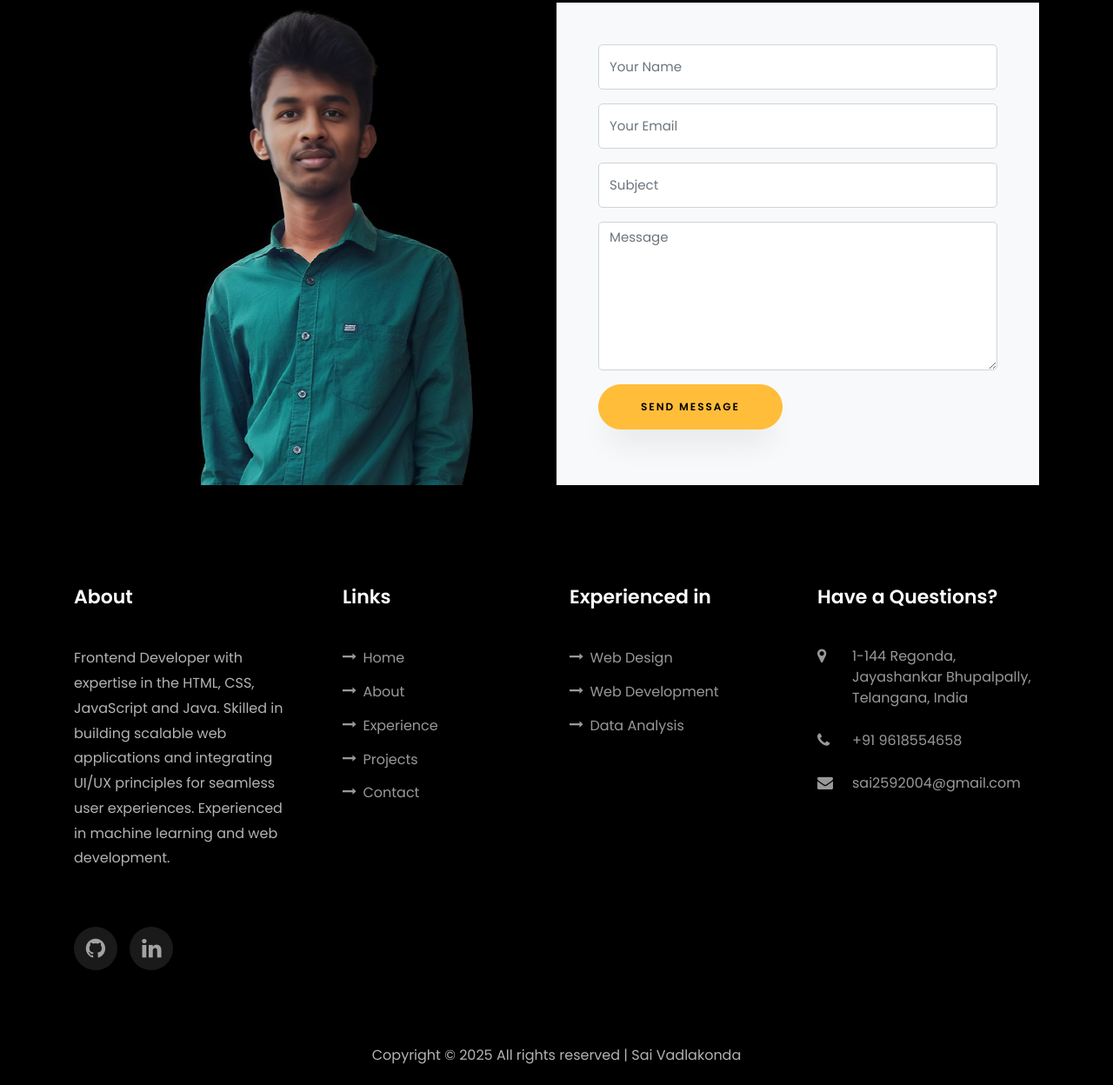
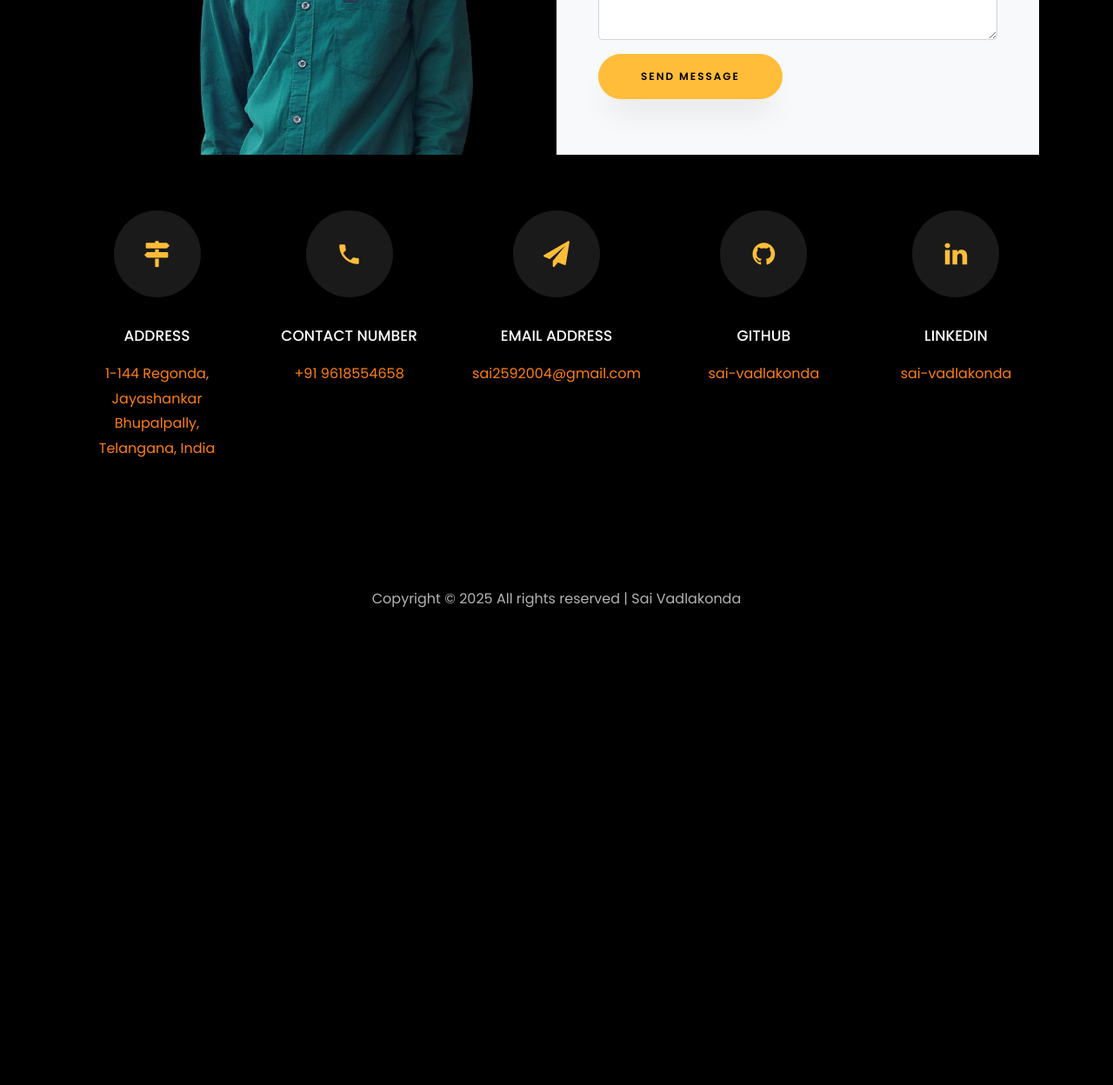
Before and after one commit to sai-vadlakonda/Sai-Portfolio, a plain HTML site: page index.html in a window 1280 px wide. Shown: the part 5748-6996 px from the top of the page at 87% size. After the commit the page ends 6580 px from the top, so only its background shows below. Drawn offline with Linux system fonts and the light colour scheme; files whose address does not match are found by name.

Commit message:
Made changes in footer

```diff
--- a/index.html
+++ b/index.html
@@ -402,41 +402,8 @@
 			</div>
 		</div>
 
-			<div class="row justify-content-center">
-				<div class="col-md-6 col-lg-3 d-flex ftco-animate">
-					<div class="align-self-stretch box p-4 text-center">
-						<div class="icon d-flex align-items-center justify-content-center">
-							<span class="icon-map-signs"></span>
-						</div>
-						<h3 class="mb-4">Address</h3>
-						<p><a href="https://www.google.com/maps/search/?api=1&query=1-144+Regonda,+Jayashankar+Bhupalpally,+Telangana,+India"
-								target="_blank" style="color: #fd7e14;">1-144 Regonda, Jayashankar Bhupalpally,
-								Telangana, India</a></p>
-					</div>
-				</div>
-
-				<div class="col-md-6 col-lg-3 d-flex ftco-animate">
-					<div class="align-self-stretch box p-4 text-center">
-						<div class="icon d-flex align-items-center justify-content-center">
-							<span class="icon-phone2"></span>
-						</div>
-						<h3 class="mb-4">Contact Number</h3>
-						<p><a href="tel:+919618554658" style="color: #fd7e14;">+91 9618554658</a></p>
-					</div>
-				</div>
-
-				<div class="col-md-6 col-lg-3 d-flex ftco-animate">
-					<div class="align-self-stretch box p-4 text-center">
-						<div class="icon d-flex align-items-center justify-content-center">
-							<span class="icon-paper-plane"></span>
-						</div>
-						<h3 class="mb-4">Email Address</h3>
-						<p><a href="mailto:sai2592004@gmail.com" style="color: #fd7e14;">sai2592004@gmail.com</a></p>
-					</div>
-				</div>
-			</div>
-
-			<div class="row no-gutters block-9 mt-5">
+		<!-- Contact Form FIRST -->
+		<div class="row no-gutters block-9 mb-5">
 			<div class="col-md-6 d-flex">
 				<div class="img w-100"
 					style="background-image: url('images/pic1.jpg'); background-size: cover; background-position: center; min-height: 400px;">
@@ -465,92 +432,71 @@
 				</form>
 			</div>
 		</div>
+
+		<!-- Contact Links AFTER -->
+		<div class="row justify-content-center flex-nowrap gx-2">
+			<div class="col-lg d-flex ftco-animate">
+				<div class="align-self-stretch box p-3 text-center">
+					<div class="icon d-flex align-items-center justify-content-center">
+						<span class="icon-map-signs"></span>
 					</div>
-	</section>
-
-
-
-	<footer class="ftco-footer ftco-section">
-		<div class="container">
-			<div class="row mb-5">
-				<div class="col-md">
-					<div class="ftco-footer-widget mb-4">
-						<h2 class="ftco-heading-2">About</h2>
-						<p>Frontend Developer with expertise in the HTML, CSS, JavaScript and Java. Skilled in
-							building scalable web applications and integrating UI/UX principles for seamless user
-							experiences.
-							Experienced in machine learning and web development.</p>
-						<ul class="ftco-footer-social list-unstyled float-md-left float-lft mt-5">
-							<li class="ftco-animate">
-								<a href="https://github.com/sai-vadlakonda" target="_blank">
-									<span class="icon-github"></span>
+					<h3 class="mb-3">Address</h3>
+					<p>
+						<a href="https://www.google.com/maps/search/?api=1&query=1-144+Regonda,+Jayashankar+Bhupalpally,+Telangana,+India"
+							target="_blank" style="color: #fd7e14;">
+							1-144 Regonda, Jayashankar Bhupalpally, Telangana, India
 						</a>
-							</li>
-							<li class="ftco-animate">
-								<a href="https://www.linkedin.com/in/sai-vadlakonda/" target="_blank">
-									<span class="icon-linkedin"></span>
-								</a>
-							</li>
-						</ul>
-
+					</p>
 				</div>
 			</div>
-				<div class="col-md">
-					<div class="ftco-footer-widget mb-4 ml-md-4">
-						<h2 class="ftco-heading-2">Links</h2>
-						<ul class="list-unstyled">
-							<li><a href="#home-section"><span class="icon-long-arrow-right mr-2"></span>Home</a></li>
-							<li><a href="#about-section"><span class="icon-long-arrow-right mr-2"></span>About</a></li>
-							<li><a href="#services-section"><span
-										class="icon-long-arrow-right mr-2"></span>Experience</a></li>
-							<li><a href="#projects-section"><span class="icon-long-arrow-right mr-2"></span>Projects</a>
-							</li>
-							<li><a href="#contact-section"><span class="icon-long-arrow-right mr-2"></span>Contact</a>
-							</li>
-						</ul>
+
+			<div class="col-lg d-flex ftco-animate">
+				<div class="align-self-stretch box p-3 text-center">
+					<div class="icon d-flex align-items-center justify-content-center">
+						<span class="icon-phone2"></span>
+					</div>
+					<h3 class="mb-3">Contact Number</h3>
+					<p><a href="tel:+919618554658" style="color: #fd7e14;">+91 9618554658</a></p>
 				</div>
 			</div>
-				<div class="col-md">
-					<div class="ftco-footer-widget mb-4">
-						<h2 class="ftco-heading-2">Experienced in</h2>
-						<ul class="list-unstyled">
-							<li><span class="icon-long-arrow-right mr-2"></span>Web Design</li>
-							<li><span class="icon-long-arrow-right mr-2"></span>Web Development</li>
-							<li><span class="icon-long-arrow-right mr-2"></span>Data Analysis</li>
-						</ul>
+
+			<div class="col-lg d-flex ftco-animate">
+				<div class="align-self-stretch box p-3 text-center">
+					<div class="icon d-flex align-items-center justify-content-center">
+						<span class="icon-paper-plane"></span>
+					</div>
+					<h3 class="mb-3">Email Address</h3>
+					<p><a href="mailto:sai2592004@gmail.com" style="color: #fd7e14;">sai2592004@gmail.com</a></p>
 				</div>
 			</div>
-				<div class="col-md">
-					<div class="ftco-footer-widget mb-4">
-						<h2 class="ftco-heading-2">Have a Questions?</h2>
-						<div class="block-23 mb-3">
-							<ul>
-								<li>
-									<a href="https://www.google.com/maps/search/?api=1&query=1-144+Regonda,+Jayashankar+Bhupalpally,+Telangana,+India"
-										target="_blank">
-										<span class="icon icon-map-marker"></span>
-										<span class="text">1-144 Regonda, Jayashankar Bhupalpally, Telangana,
-											India</span>
-									</a>
-								</li>
-								<li>
-									<a href="tel:+919618554658">
-										<span class="icon icon-phone"></span>
-										<span class="text">+91 9618554658</span>
-									</a>
-								</li>
-								<li>
-									<a href="mailto:sai2592004@gmail.com">
-										<span class="icon icon-envelope"></span>
-										<span class="text">sai2592004@gmail.com</span>
-									</a>
-								</li>
-							</ul>
 
+			<div class="col-lg d-flex ftco-animate">
+				<div class="align-self-stretch box p-3 text-center">
+					<div class="icon d-flex align-items-center justify-content-center">
+						<span class="icon-github"></span>
+					</div>
+					<h3 class="mb-3">GitHub</h3>
+					<p><a href="https://github.com/sai-vadlakonda" target="_blank"
+							style="color: #fd7e14;">sai-vadlakonda</a></p>
+				</div>
+			</div>
+
+			<div class="col-lg d-flex ftco-animate">
+				<div class="align-self-stretch box p-3 text-center">
+					<div class="icon d-flex align-items-center justify-content-center">
+						<span class="icon-linkedin"></span>
+					</div>
+					<h3 class="mb-3">LinkedIn</h3>
+					<p><a href="https://www.linkedin.com/in/sai-vadlakonda/" target="_blank"
+							style="color: #fd7e14;">sai-vadlakonda</a></p>
 				</div>
 			</div>
 		</div>
 	</div>
+</section>
+
+	<footer class="ftco-footer ftco-section">
+		<div class="container">
 			<div class="row">
 				<div class="col-md-12 text-center">
 					<p>Copyright &copy;
@@ -560,6 +506,7 @@
 			</div>
 		</div>
 	</footer>
+
 
 
 	<div id="ftco-loader" class="show fullscreen"><svg class="circular" width="48px" height="48px">
```
Lines whose indentation alone changed are shown as unchanged.
